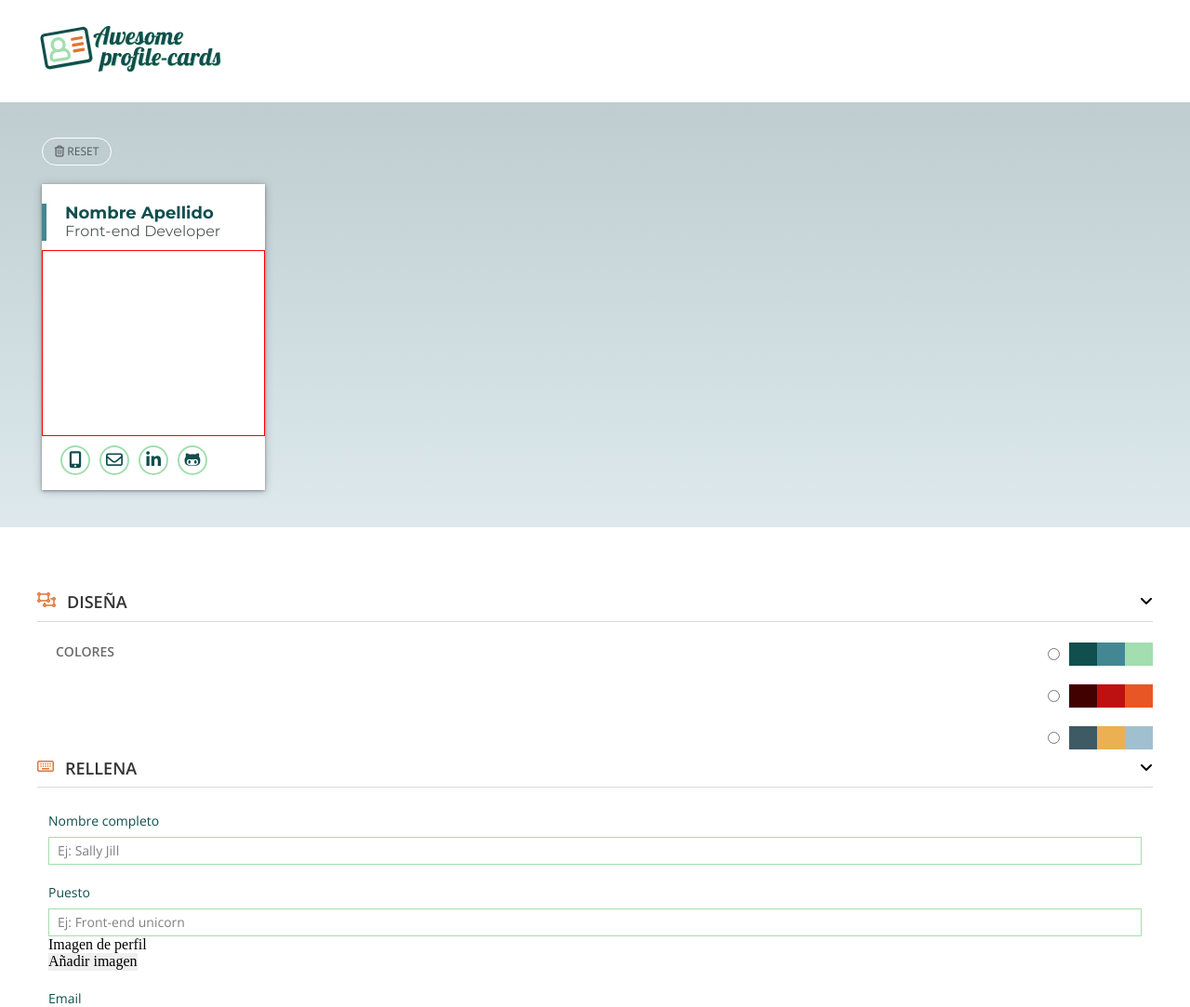
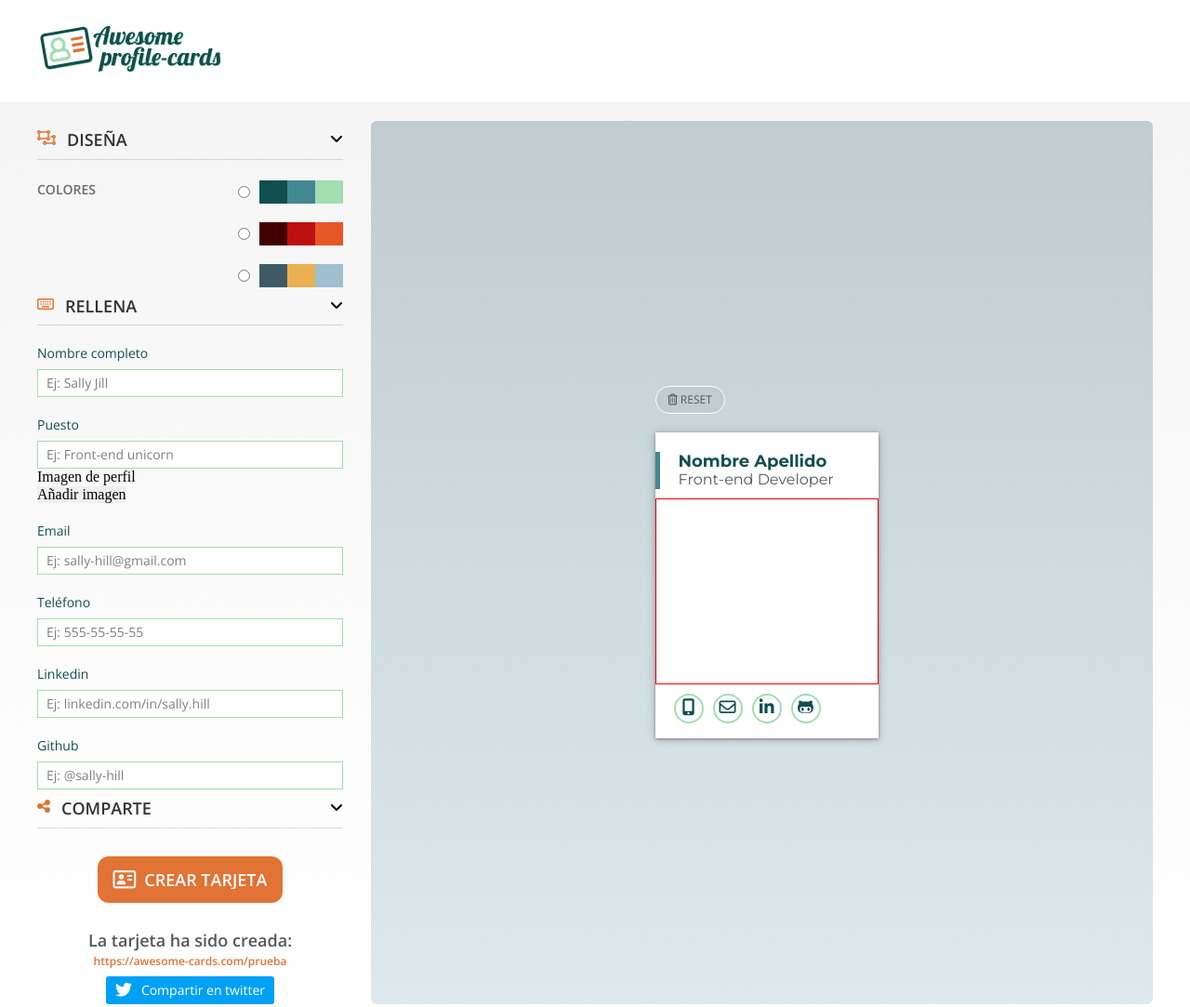
Before and after one commit to miriamela/Awesome-Profile-Cards, a website: page src/html/page2.html in a window 1280 px wide. Shown: the top 1083 px of the page at 93% size. Drawn offline with nearby package versions, Linux system fonts and the light colour scheme; files that its build step writes are made by us from their sources; files whose address does not match are found by name.

Commit message:
Add finishing

```diff
--- a/src/html/page2.html
+++ b/src/html/page2.html
@@ -1,31 +1,24 @@
 <!DOCTYPE html>
 <html lang="en">
+
 <head>
   <meta charset="UTF-8" />
   <meta name="viewport" content="width=device-width, initial-scale=1.0" />
   <title>Awesome Profile Cards</title>
   <link href="./assets/css/main.css" rel="stylesheet" />
-    <link
-      href="https://fonts.googleapis.com/css2?family=Open+Sans:wght@400;600&display=swap"
-      rel="stylesheet"
-    />
-    <link
-      href="https://fonts.googleapis.com/css2?family=Montserrat:wght@400;700&display=swap"
-      rel="stylesheet"
-    />
-    <link
-      href="https://fonts.googleapis.com/css2?family=Merriweather:wght@900&display=swap"
-      rel="stylesheet"
-    />
-    <script
-      src="https://kit.fontawesome.com/c75582e3c5.js"
-      crossorigin="anonymous"
-    ></script>
+  <link href="https://fonts.googleapis.com/css2?family=Open+Sans:wght@400;600&display=swap" rel="stylesheet" />
+  <link href="https://fonts.googleapis.com/css2?family=Montserrat:wght@400;700&display=swap" rel="stylesheet" />
+  <link href="https://fonts.googleapis.com/css2?family=Merriweather:wght@900&display=swap" rel="stylesheet" />
+  <script src="https://kit.fontawesome.com/c75582e3c5.js" crossorigin="anonymous"></script>
 </head>
+
 <body class="page">
   <include src="./partials/header.html"></include>
+  <div class="page__container">
     <include src="./partials/card.html"></include>
     <include src="./partials/form.html"></include>
+  </div>
   <include src="./partials/footer.html"></include>
 </body>
+
 </html>
--- a/src/html/partials/card.html
+++ b/src/html/partials/card.html
@@ -1,14 +1,16 @@
-<section class="page__card">
-  <button class="page__card__reset">
-    <i class="far fa-trash-alt"></i> Reset
-  </button>
-  <div class="page__card__box">
-    <div class="page__card__box__border">
-      <h3 class="page__card__box__name">Nombre Apellido</h3>
-      <p class="page__card__box__job">Front-end Developer</p>
+<section class="page__container__card">
+  <div class="page__container__card__reset">
+    <button class="page__container__card__reset__btn">
+      <i class="far fa-trash-alt"></i> Reset
+    </button>
+  </div>
+  <div class="page__container__card__box">
+    <div class="page__container__card__box__border">
+      <h3 class="page__container__card__box__name">Nombre Apellido</h3>
+      <p class="page__container__card__box__job">Front-end Developer</p>
     </div>
-    <div class="page__card__box__imgContainer"><img src="" alt="" /></div>
-    <ul class="page__card__box__socialMedia">
+    <div class="page__container__card__box__imgContainer"><img src="" alt="" /></div>
+    <ul class="page__container__card__box__socialMedia">
       <li>
         <a href="#" title="Contact by phone">
           <i class="fas fa-mobile-alt"></i>
--- a/src/html/partials/form.html
+++ b/src/html/partials/form.html
@@ -1,18 +1,17 @@
-<form class="page__form" action="#" method="GET">
-  <div class="wrapper">
+<form class="page__container__form" action="#" method="GET">
   <!--first form-->
-    <div class="page__form__icon">
-      <div class="page__form__icon__title">
+  <div class="page__container__form__icon">
+    <div class="page__container__form__icon__title">
       <i class="far fa-object-ungroup"></i>
       <h2>Diseña</h2>
     </div>
     <button><i class="fas fa-angle-down"></i></button>
   </div>
-    <div class="page__form__design">
+  <div class="page__container__form__design">
     <h3>
       Colores
     </h3>
-      <div class="page__form__design__colorPalette">
+    <div class="page__container__form__design__colorPalette">
       <label for="drawing">
         <input type="radio" id="drawing" name="test" />
         <div class="cold">
@@ -40,14 +39,14 @@
     </div>
   </div>
   <!--second form-->
-    <div class="page__form__icon">
-      <div class="page__form__icon__title">
+  <div class="page__container__form__icon">
+    <div class="page__container__form__icon__title">
       <i class="far fa-keyboard"></i>
       <h2>Rellena</h2>
     </div>
     <button><i class="fas fa-angle-down"></i></button>
   </div>
-    <fieldset class="page__form__fill">
+  <fieldset class="page__container__form__fill">
     <label for="firstName"> Nombre completo </label>
     <input id="firstName" type="text" placeholder="Ej: Sally Jill" />
 
@@ -63,31 +62,26 @@
     <input id="telephone" type="tel" placeholder="Ej: 555-55-55-55" />
 
     <label for="linkedin"> Linkedin</label>
-      <input
-        id="linkedin"
-        type="linkedin"
-        placeholder="Ej: linkedin.com/in/sally.hill"
-      />
+    <input id="linkedin" type="linkedin" placeholder="Ej: linkedin.com/in/sally.hill" />
 
     <label for="github"> Github</label>
     <input id="github" type="github" placeholder="Ej: @sally-hill" />
   </fieldset>
   <!--third form-->
-    <div class="page__form__icon">
-      <div class="page__form__icon__title">
+  <div class="page__container__form__icon">
+    <div class="page__container__form__icon__title">
       <i class="fas fa-share-alt"></i>
       <h2>Comparte</h2>
     </div>
     <button><i class="fas fa-angle-down"></i></button>
   </div>
-    <div class="page__form__share">
+  <div class="page__container__form__share">
     <i class="far fa-address-card"></i>
     <input class="create" type="submit" value="crear tarjeta" />
   </div>
   <div class="create__text">
     <h4>La tarjeta ha sido creada:</h4>
     <p>https://awesome-cards.com/prueba</p>
-      <button><i class="fab fa-twitter"></i>compartir en twitter</button>
-    </div>
+    <button><i class="fab fa-twitter"></i>Compartir en twitter</button>
   </div>
 </form>
--- a/src/scss/core/_reset.scss
+++ b/src/scss/core/_reset.scss
@@ -365,12 +365,3 @@ template {
 .page {
   font-size: 16px;
 }
-
-.wrapper {
-  padding: 20px;
-  margin: auto;
-
-  @include tablet {
-    padding: 40px;
-  }
-}
--- a/src/scss/layout/_card.scss
+++ b/src/scss/layout/_card.scss
@@ -1,7 +1,24 @@
-.page__card {
+.page__container {
+  @include tablet {
+    padding: 20px 40px;
+  }
+  &__card {
     background-image: linear-gradient(to bottom, #bfcdd0, #dde9ed);
     padding: 38px 35px 40px 45px;
+    display: flex;
+    flex-direction: column;
+    justify-content: center;
+    align-items: center;
+
+    @include tablet {
+      width: 100%;
+      border-radius: 6px;
+    }
+
     &__reset {
+      width: 240px;
+
+      &__btn {
         width: 75px;
         height: 30px;
         border-radius: 22.5px;
@@ -12,14 +29,18 @@
         color: $colorFontCard;
         text-transform: uppercase;
         margin-bottom: 20px;
+
         .far .fa-trash-alt {
           font-size: 12px;
           color: $colorFontCard;
         }
       }
+    }
+
     &__box {
       background-color: $colorLight;
-    box-shadow: 0 1px 10px 0 rgba(0, 0, 0, 0.2), 0 1px 3px 0 rgba(0, 0, 0, 0.35);
+      box-shadow: 0 1px 10px 0 rgba(0, 0, 0, 0.2),
+        0 1px 3px 0 rgba(0, 0, 0, 0.35);
       width: 240px;
       height: 329px;
       padding: 21px 0 10px 0;
@@ -65,3 +86,4 @@
       }
     }
   }
+}
--- a/src/scss/layout/_form.scss
+++ b/src/scss/layout/_form.scss
@@ -1,6 +1,17 @@
-.page {
+.page__container {
   &__form {
-    padding: 20px 0px;
+    padding: 20px;
+
+    @include tablet {
+      padding: 0px;
+      margin-right: 30px;
+      width: 100%;
+    }
+
+    @include desktop {
+      max-width: 329px;
+    }
+
     &__icon {
       display: flex;
       flex-direction: row;
@@ -47,6 +58,10 @@
         text-transform: uppercase;
         color: $colorMedium;
         margin-left: 20px;
+
+        @include tablet {
+          margin-left: 0px;
+        }
       }
       &__colorPalette {
         label {
@@ -125,10 +140,9 @@
         }
       }
     }
-    &:nth-child(2) {
-      border-top: 1px solid $colorDark;
-    }
     &__fill {
+      padding: 0px;
+
       label,
       input {
         //border: 1px solid red;
--- a/src/scss/main.scss
+++ b/src/scss/main.scss
@@ -6,3 +6,4 @@
 @import "layout/form";
 @import "layout/footer";
 @import "pages/index";
+@import "pages/page2";
--- /dev/null
+++ b/src/scss/pages/_page2.scss
@@ -0,0 +1,14 @@
+.page__container {
+  background-image: linear-gradient(
+    to bottom,
+    $colorBackgroundIndex,
+    $colorLight
+  );
+}
+@include tablet {
+  .page__container {
+    display: flex;
+    flex-direction: row-reverse;
+    justify-content: center;
+  }
+}
```
Lines whose indentation alone changed are shown as unchanged.
